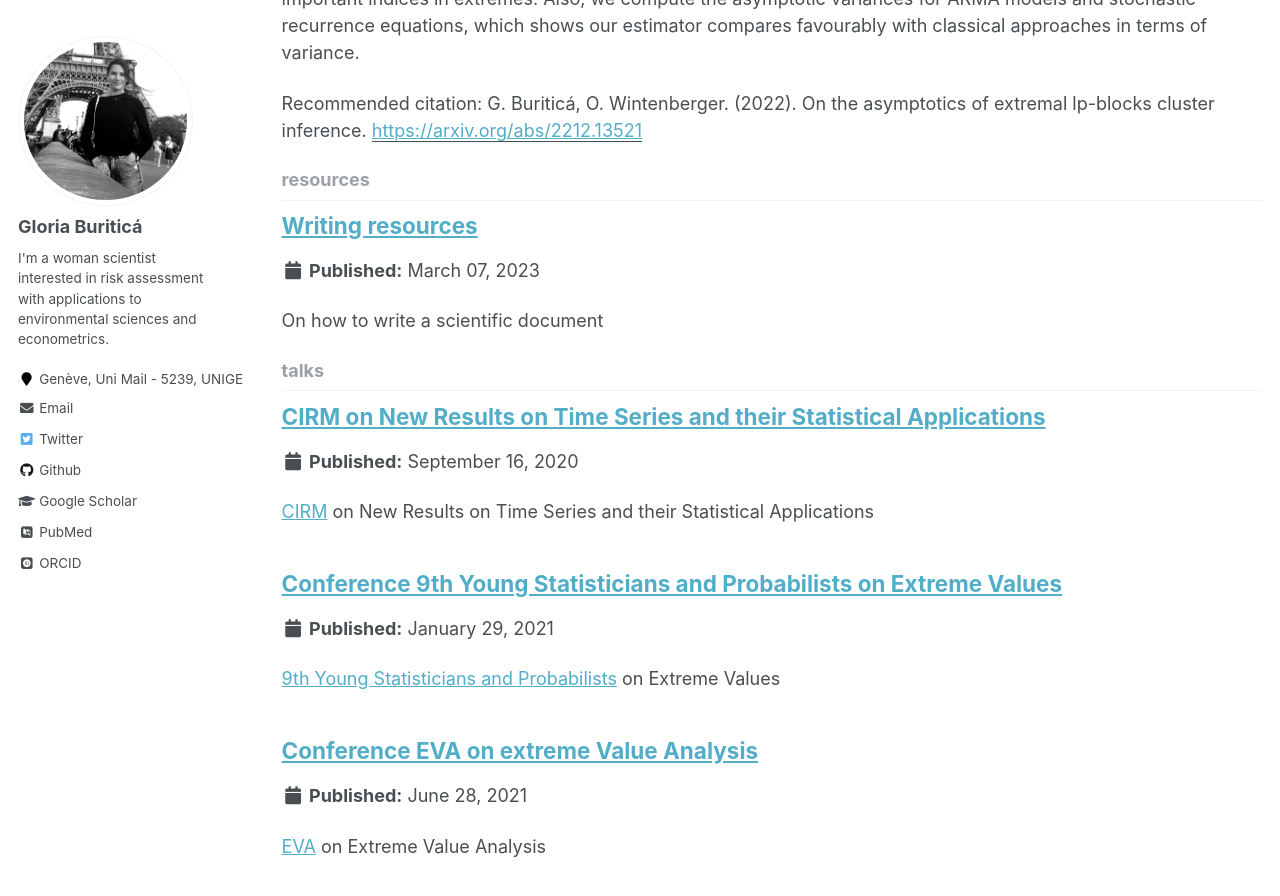
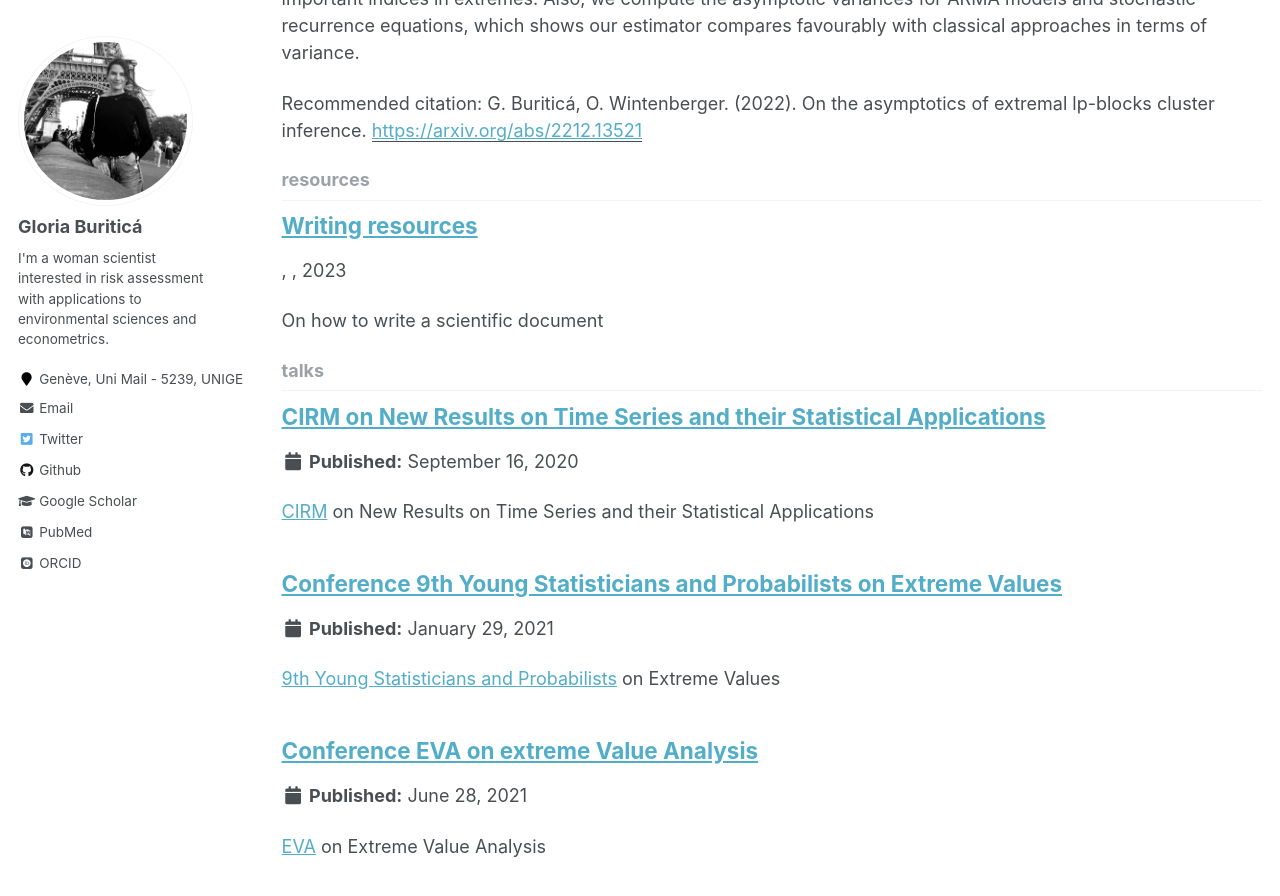
Before and after one commit to GBuritica/GBuritica.github.io, a Jekyll site: the page built from _pages/collection-archive.html, in a window 1280 px wide and 900 px high, scrolled down 2260 px. Shown: the top 896 px of the window. Built offline with Jekyll 4.4.1, drawn with Linux system fonts in a browser that asks for light colours; some web fonts are replaced.

Commit message:
Update archive-single.html

```diff
--- a/_includes/archive-single.html
+++ b/_includes/archive-single.html
@@ -40,6 +40,8 @@
 
         {% if post.collection == 'teaching' %}
           <p> {{ post.type }}, <i>{{ post.venue }}</i>, {{ post.date | default: "1900-01-01" | date: "%Y" }} </p>
+	{% elsif post.collection == 'resources' %}
+          <p> {{ post.type }}, <i>{{ post.venue }}</i>, {{ post.date | default: "1900-01-01" | date: "%Y" }} </p>
         {% elsif post.collection == 'publications' %}
           <p>Published in <i>{{ post.venue }}</i>, {{ post.date | default: "1900-01-01" | date: "%Y" }} </p>
         {% elsif post.date %}
```
